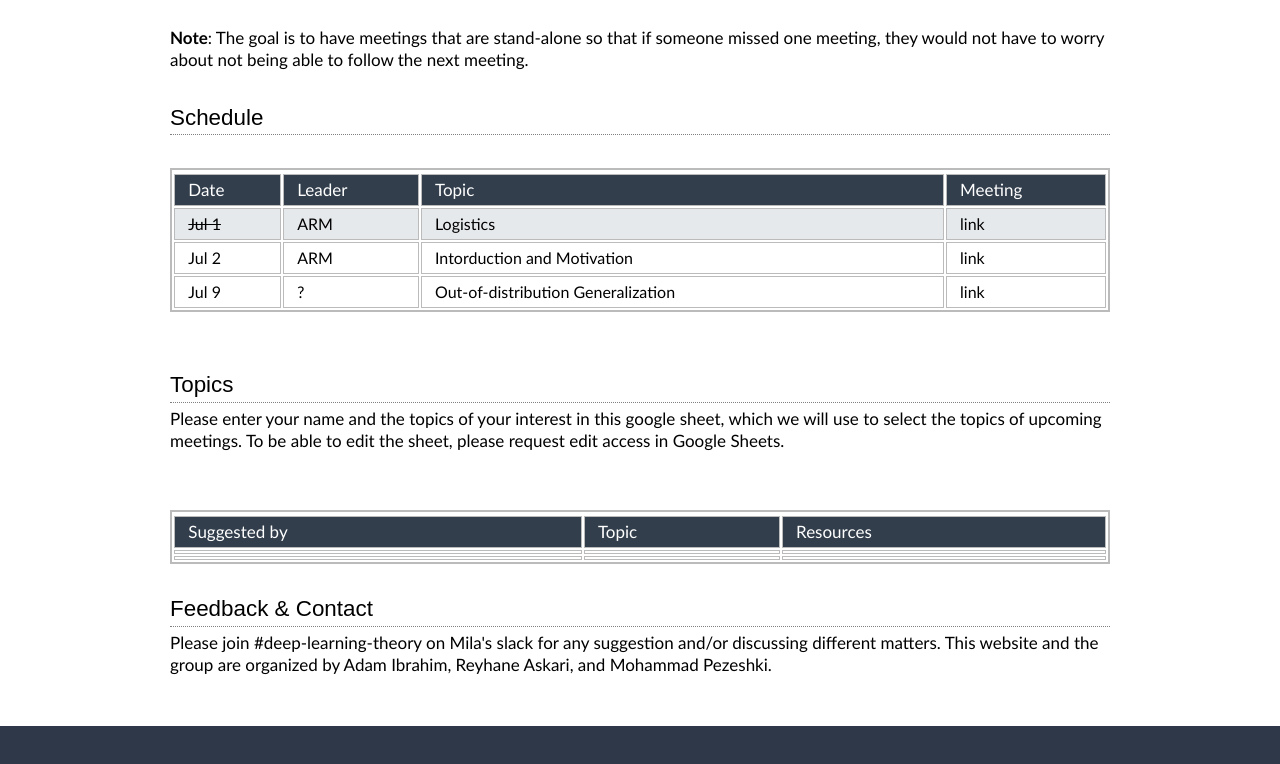
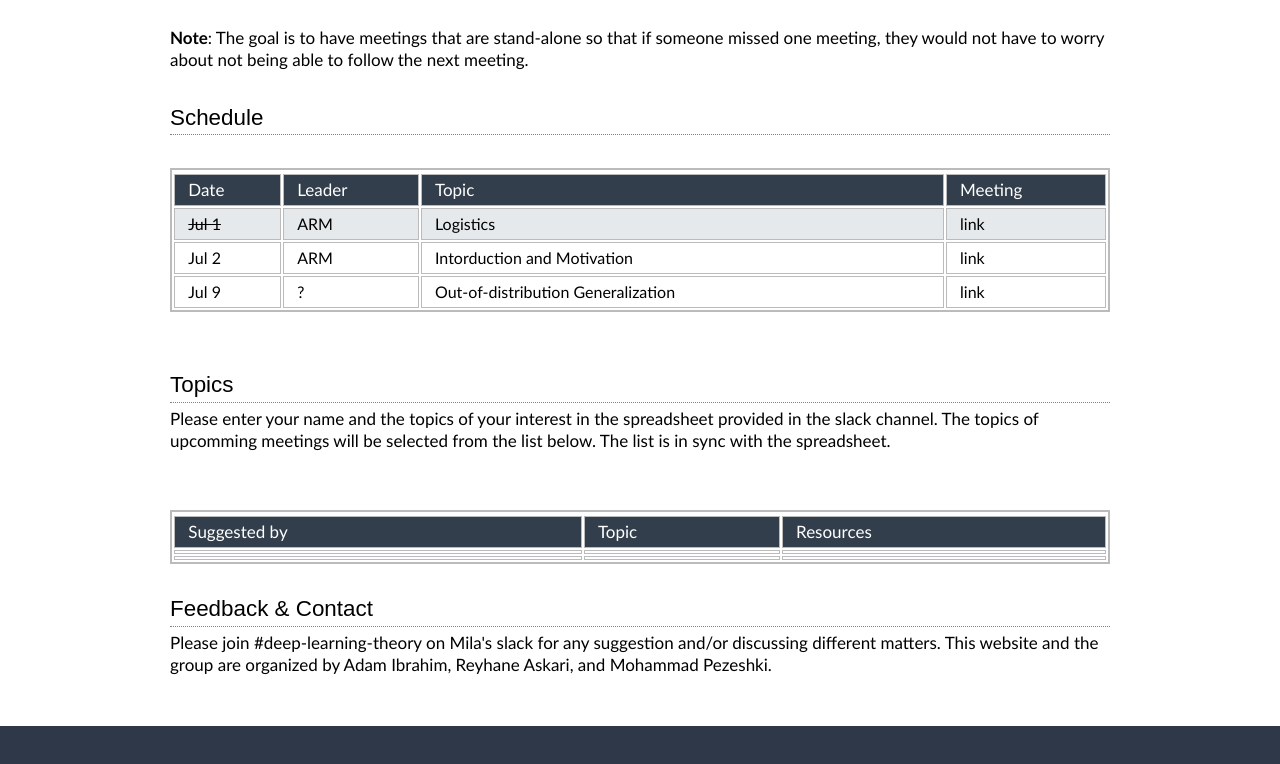
Before and after one commit to mila-dl-theory/mila-dl-theory.github.io, a plain HTML site: page index.html in a window 1280 px wide. Shown: the part 980-1744 px from the top of the page. Drawn offline with Linux system fonts and the light colour scheme; a script that the page names is missing.

Commit message:
sheet is now accessible to all

```diff
--- a/index.html
+++ b/index.html
@@ -121,7 +121,7 @@ The last ~5 minutes of every meeting is spent to select the topic of the next me
 
 <h3>Topics </h3>
 <p>
-Please enter your name and the topics of your interest in <a href="https://docs.google.com/spreadsheets/d/1c-H_V4AnESrTtI-5s5WzqS07DZ56gNDJMBpciA1dlFM/edit?usp=sharing"> this google sheet</a>, which we will use to select the topics of upcoming meetings. To be able to edit the sheet, please request edit access in Google Sheets.
+Please enter your name and the topics of your interest in the spreadsheet provided in the slack channel. The topics of upcomming meetings will be selected from the list below. The list is in sync with the spreadsheet.
 </p>
 
 <br>
```
